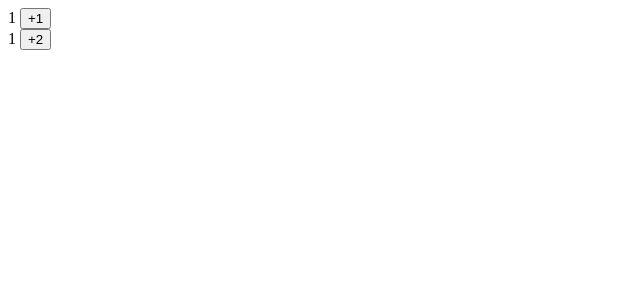
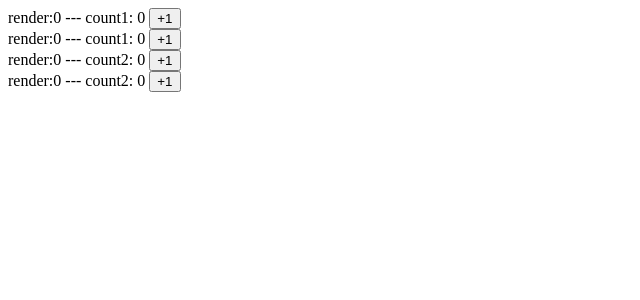
Before and after one commit to 0bipinnata0/ts-project, a React (Vite) app: page / in a window 1280 px wide. Shown: the top 300 px of the page, without its empty margins (0-640 px from the left). Built offline with nearby package versions, Linux system fonts and the light colour scheme.

Commit message:
解决复杂层级state更新影响其他层级的问题

```diff
--- a/src/App.tsx
+++ b/src/App.tsx
@@ -5,6 +5,8 @@ const App = () => {
   return (
     <>
       <Component1 />
+      <Component1 />
+      <Component2 />
       <Component2 />
     </>
   );
--- a/src/components/Component1.tsx
+++ b/src/components/Component1.tsx
@@ -1,17 +1,23 @@
-import useStore from "../hooks/useStore";
+import { useCallback } from "react";
+import useRenderCount from "../hooks/useRenderCount";
+import useStoreSelector from "../hooks/useStoreSelector";
 import store from "../store";
 
 const Component1 = () => {
-  const [state, setState] = useStore(store);
+  const count = useRenderCount();
+  const state = useStoreSelector(
+    store,
+    useCallback((state) => state.count1, [])
+  );
   const inc = () => {
-    setState((prev) => ({
+    store.setState((prev) => ({
       ...prev,
-      count: prev.count + 1,
+      count1: prev.count1 + 1,
     }));
   };
   return (
     <div>
-      {state.count} <button onClick={inc}>+1</button>
+      render:{count} --- count1: {state} <button onClick={inc}>+1</button>
     </div>
   );
 };
--- a/src/components/Component2.tsx
+++ b/src/components/Component2.tsx
@@ -1,17 +1,21 @@
-import useStore from "../hooks/useStore";
+import useRenderCount from "../hooks/useRenderCount";
+import useStoreSelector from "../hooks/useStoreSelector";
 import store from "../store";
 
+const selectCount2 = (state: ReturnType<typeof store.getState>) => state.count2;
+
 const Component2 = () => {
-  const [state, setState] = useStore(store);
-  const inc2 = () => {
-    setState((prev) => ({
+  const count = useRenderCount();
+  const state = useStoreSelector(store, selectCount2);
+  const inc = () => {
+    store.setState((prev) => ({
       ...prev,
-      count: prev.count + 2,
+      count2: prev.count2 + 1,
     }));
   };
   return (
     <div>
-      {state.count} <button onClick={inc2}>+2</button>
+      render:{count} --- count2: {state} <button onClick={inc}>+1</button>
     </div>
   );
 };
--- /dev/null
+++ b/src/hooks/useRenderCount.ts
@@ -0,0 +1,11 @@
+import { useEffect, useRef } from "react";
+
+const useRenderCount = () => {
+  const count = useRef(0);
+  useEffect(() => {
+    count.current += 1;
+  });
+  return count.current;
+};
+
+export default useRenderCount;
--- /dev/null
+++ b/src/hooks/useStoreSelector.ts
@@ -0,0 +1,16 @@
+import { useEffect, useState } from "react";
+import { Store } from "../utils/createStore";
+
+const useStoreSelector = <T, S>(store: Store<T>, selector: (state: T) => S) => {
+  const [state, setState] = useState(() => selector(store.getState()));
+  useEffect(() => {
+    const unsubscribe = store.subscribe(() => {
+      setState(selector(store.getState()));
+    });
+    setState(selector(store.getState()));
+    return unsubscribe;
+  }, [store, selector]);
+  return state;
+};
+
+export default useStoreSelector;
--- a/src/store.ts
+++ b/src/store.ts
@@ -1,9 +1,4 @@
 import createStore from "./utils/createStore";
+const store = createStore({ count1: 0, count2: 0 });
 
-const store = createStore({ count: 0 });
-
-store.setState({ count: 1 });
-store.subscribe(() => {
-  console.info("update", store.getState());
-});
 export default store;
```
